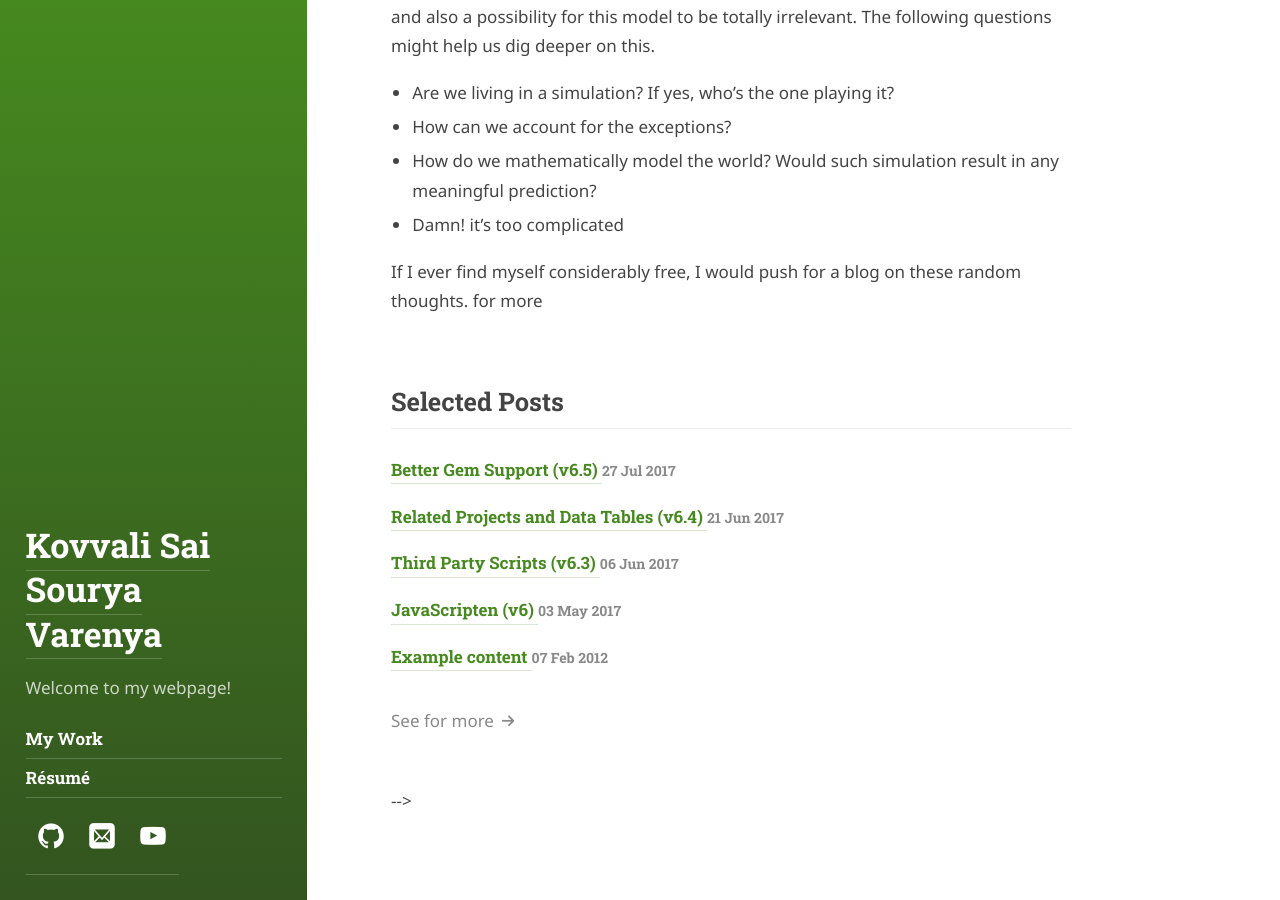
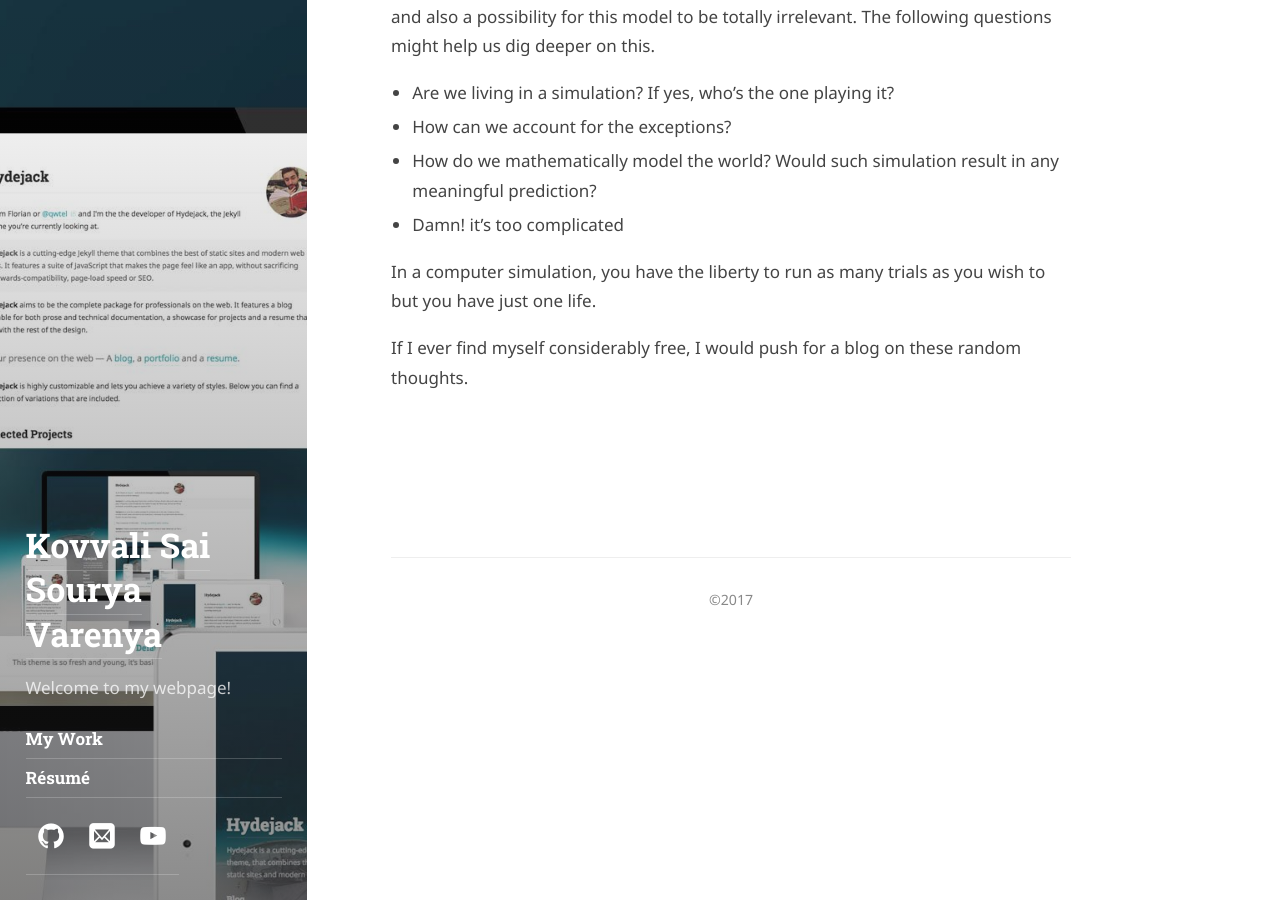
Before and after one commit to souryavarenya/souryavarenya.github.io, a Jekyll site: the page built from index.md, in a window 1280 px wide and 900 px high, scrolled down 919 px. Built offline with Jekyll 4.4.1, drawn with Linux system fonts in a browser that asks for light colours; some web fonts are replaced.

Commit message:
small change

```diff
--- a/index.md
+++ b/index.md
@@ -5,23 +5,7 @@ description: >
   Keywords of my Life: Robots, Mechanisms, Technology, Gadgets, Music, Violin, Philosophy of Life, Cats and Creativity
 image: /assets/img/projects/default.jpg
 hide_description: false
-image: /assets/img/default.jpg
-selected_projects:
-  - _projects/default.md
-  - _projects/pretentious.md
-  - _projects/hyde.md
-  - _projects/oldschool.md
-  - _projects/solid-cyan.md
-  - _projects/solid-blue.md
-selected_posts:
-  - _posts/2017-07-27-better-gem-support.md
-  - _posts/2017-06-21-related-projects-and-data-tables.md
-  - _posts/2017-06-06-third-party-scripts.md
-  - _posts/2017-05-03-javascripten.md
-  - _posts/2012-02-07-example-content.md
-more_projects: projects.md
-more_posts: posts.md
-content_separator: <!--more-->
+
 ---
 
 Although I have spent most of my life in Mumbai, I am a native speaker of Telugu (can read and write too!). I have had my hands into all random arts - Carnatic Vocal, Painting, Violin, Chalk and Pencil sculpting, 3D modeling etc. Being in the exploration phase, I am still attempting to widen my knowledge before I narrow down on one and go deeper. You might want to dig my Facebook account for better insights into my personal life.
@@ -35,38 +19,6 @@ Ever since I was introduced to the *exploration vs exploitation* concept in Rein
 * How do we mathematically model the world? Would such simulation result in any meaningful prediction?
 * Damn! it's  too complicated
 
- If I ever find myself considerably free, I would push for a blog on these random thoughts.
+In a computer simulation, you have the liberty to run as many trials as you wish to but you have just one life.
 
-<!--more-->
-
-
-[blog]: blog.md
-[portfolio]: projects.md
-[resume]: resume.md
-[download]: download.md
-[welcome]: index.md
-[forms]: docs/7.3.0/forms-by-example.md
-
-[feat]: #features
-[news]: #newsletter-subscription-box
-[syntax]: #syntax-highlighting
-[latex]: #latex-math-blocks
-
-[license]: LICENSE.md
-[pro]: licenses/PRO.md
-[docs]: docs/7.3.0/index.md
-
-[github]: https://github.com/qwtel/hydejack/releases
-[gem]: https://rubygems.org/gems/jekyll-theme-hydejack
-[buy]: https://app.simplegoods.co/i/AQTTVBOE
-
-[gpss]: https://developers.google.com/speed/pagespeed/insights/?url=https%3A%2F%2Fqwtel.com%2Fhydejack%2F
-[wiki]: https://github.com/qwtel/hydejack/blob/master/docs/7.3.0/index.md
-[pdf]: https://github.com/qwtel/hydejack/releases/download/v7.3.0/Documentation._.Hydejack.pdf
-[hy-push-state]: https://qwtel.com/hy-push-state/
-[hy-drawer]: https://qwtel.com/hy-drawer/
-[rouge]: http://rouge.jneen.net
-[katex]: https://khan.github.io/KaTeX/
-[tinyletter]: https://tinyletter.com/
-
-*[FLIP]: First-Last-Invert-Play. A coding technique to achieve performant page transition animations.
+If I ever find myself considerably free, I would push for a blog on these random thoughts.
```
Also changed, not shown: _layouts/welcome.html (+0 -89 lines).
